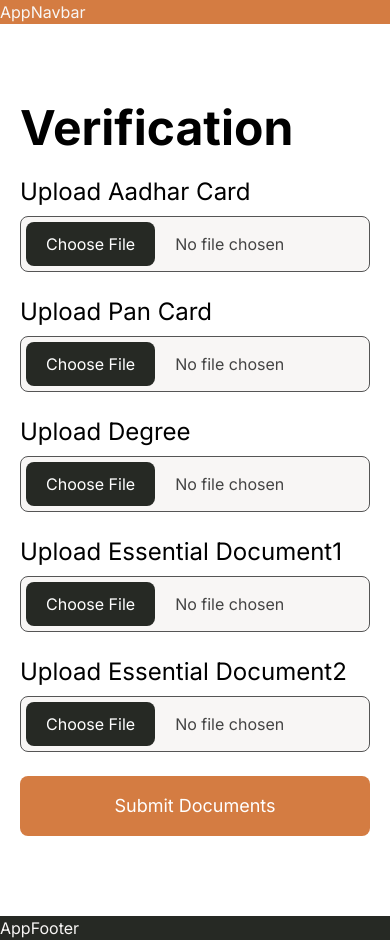
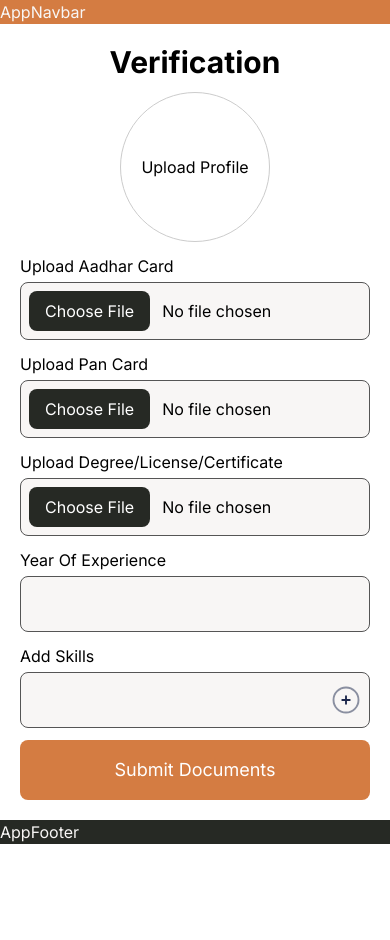
Before and after one commit to LegalX-SIH-2023/LegalEase, a Next.js app: page /verification in a window 390 px wide. After the commit the page ends 844 px from the top, so only its background shows below. Built offline with nearby package versions, Linux system fonts and the light colour scheme.

Commit message:
implemented the add skill and upload profile input section

```diff
--- /dev/null
+++ b/app/verification/assets/addIcon.jsx
@@ -0,0 +1,30 @@
+import React from "react";
+
+const AddIcon = () => {
+  return (
+    <svg
+      xmlns="http://www.w3.org/2000/svg"
+      width="30px"
+      height="30px"
+      viewBox="0 0 24 24"
+      fill="none"
+    >
+      <circle
+        opacity="0.5"
+        cx="12"
+        cy="12"
+        r="10"
+        stroke="#1C274C"
+        stroke-width="1.5"
+      />
+      <path
+        d="M15 12L12 12M12 12L9 12M12 12L12 9M12 12L12 15"
+        stroke="#1C274C"
+        stroke-width="1.5"
+        stroke-linecap="round"
+      />
+    </svg>
+  );
+};
+
+export default AddIcon;
--- /dev/null
+++ b/app/verification/assets/closeIcon.jsx
@@ -0,0 +1,25 @@
+import React from "react";
+
+const CloseIcon = () => {
+  return (
+    <svg
+      xmlns="http://www.w3.org/2000/svg"
+      width="30px"
+      height="30px"
+      viewBox="0 0 24 24"
+      fill="none"
+    >
+      <path
+        opacity="0.5"
+        d="M22 12C22 17.5228 17.5228 22 12 22C6.47715 22 2 17.5228 2 12C2 6.47715 6.47715 2 12 2C17.5228 2 22 6.47715 22 12Z"
+        fill="#1C274C"
+      />
+      <path
+        d="M8.96967 8.96967C9.26256 8.67678 9.73744 8.67678 10.0303 8.96967L12 10.9394L13.9697 8.96969C14.2626 8.6768 14.7374 8.6768 15.0303 8.96969C15.3232 9.26258 15.3232 9.73746 15.0303 10.0304L13.0607 12L15.0303 13.9696C15.3232 14.2625 15.3232 14.7374 15.0303 15.0303C14.7374 15.3232 14.2625 15.3232 13.9696 15.0303L12 13.0607L10.0304 15.0303C9.73746 15.3232 9.26258 15.3232 8.96969 15.0303C8.6768 14.7374 8.6768 14.2626 8.96969 13.9697L10.9394 12L8.96967 10.0303C8.67678 9.73744 8.67678 9.26256 8.96967 8.96967Z"
+        fill="#1C274C"
+      />
+    </svg>
+  );
+};
+
+export default CloseIcon;
--- a/app/verification/page.jsx
+++ b/app/verification/page.jsx
@@ -1,40 +1,185 @@
-import React from "react";
+"use client";
+import React, { useState } from "react";
+import CloseIcon from "./assets/closeIcon";
+import AddIcon from "./assets/addIcon";
 
 const Verification = () => {
+  const [currentSkill, setCurrentSkill] = useState("");
+  const [yoe, setYoe] = useState(null);
+  const [skills, setSkills] = useState([
+    // "C++",
+    // "Java",
+    // "HTML",
+    // "CSS",
+    // "JavaScript",
+    // "ReactJS",
+    // "NodeJS",
+    // "ExpressJS",
+    // "MongoDB",
+  ]);
+
+  const handleCurrentSkill = (e) => {
+    setCurrentSkill(e.target.value);
+  };
+
+  const handleSkills = (deleteSkill) => {
+    setSkills((currentSkills) => {
+      return currentSkills.filter((skill) => skill != deleteSkill);
+    });
+  };
+
+  const addSkill = (skill) => {
+    if (skill.trim() !== "") {
+      setSkills([...skills, skill]);
+      setCurrentSkill("");
+    }
+  };
+
+  const [image, setImage] = useState(null);
+
+  const handleImageChange = (e) => {
+    const file = e.target.files[0];
+    if (file) {
+      const reader = new FileReader();
+      reader.onload = () => {
+        setImage(reader.result);
+      };
+      reader.readAsDataURL(file);
+    }
+  };
+
   return (
     <div>
-      <form action="">
-        <div className="flex flex-col gap-6 sm:w-1/2 mx-auto my-20">
-          <h1 className="text-5xl font-bold">Verification</h1>
-          <div className="flex flex-col gap-2">
-            <label htmlFor="file" className="text-2xl">
+      <form
+        onSubmit={(e) => {
+          e.preventDefault();
+        }}
+      >
+        <div className="flex flex-col gap-3 md:gap-6 sm:w-1/2 mx-auto my-4 sm:my-10 md:my-20">
+          <h1 className="text-3xl md:text-5xl font-bold text-center">
+            Verification
+          </h1>
+
+          <div className="text-center">
+            {/* <label htmlFor="file" className="text-md sm:text-xl md:text-2xl">
+              Upload Profile
+            </label> */}
+            <input
+              type="file"
+              accept="image/*"
+              onChange={handleImageChange}
+              id="profileImageInput"
+              style={{ display: "none" }}
+              className="mx-auto"
+            />
+            <label htmlFor="profileImageInput">
+              <div
+                style={{
+                  width: "150px",
+                  height: "150px",
+                  border: "1px solid #ccc",
+                  borderRadius: "50%",
+                  overflow: "hidden",
+                  display: "flex",
+                  justifyContent: "center",
+                  alignItems: "center",
+                  cursor: "pointer",
+                }}
+                className="mx-auto"
+              >
+                {image ? (
+                  <img
+                    src={image}
+                    alt="Profile"
+                    style={{ maxWidth: "100%", maxHeight: "100%" }}
+                  />
+                ) : (
+                  "Upload Profile"
+                )}
+              </div>
+            </label>
+          </div>
+
+          <div className="flex flex-col gap-1 sm:gap-2">
+            <label htmlFor="file" className="text-md sm:text-xl md:text-2xl">
               Upload Aadhar Card
             </label>
-            <input className="block" type="file"></input>
+            <input
+              className="block bg-primary-light p-2 rounded-lg border border-[#555] file:bg-[#262924] file:py-2 file:px-4 file:rounded-lg file:text-white file:border-none file:mr-3"
+              type="file"
+            ></input>
           </div>
-          <div className="flex flex-col gap-2">
-            <label htmlFor="file" className="text-2xl">
+          <div className="flex flex-col gap-1 sm:gap-2">
+            <label htmlFor="file" className="text-md sm:text-xl md:text-2xl">
               Upload Pan Card
             </label>
-            <input className="block" type="file"></input>
+            <input
+              className="block bg-primary-light p-2 rounded-lg border border-[#555] file:bg-[#262924] file:py-2 file:px-4 file:rounded-lg file:text-white file:border-none file:mr-3"
+              type="file"
+            ></input>
           </div>
-          <div className="flex flex-col gap-2">
-            <label htmlFor="file" className="text-2xl">
-              Upload Degree
+          <div className="flex flex-col gap-1 sm:gap-2">
+            <label htmlFor="file" className="text-md sm:text-xl md:text-2xl">
+              Upload Degree/License/Certificate
             </label>
-            <input className="block" type="file"></input>
+            <input
+              className="block bg-primary-light p-2 rounded-lg border border-[#555] file:bg-[#262924] file:py-2 file:px-4 file:rounded-lg file:text-white file:border-none file:mr-3"
+              type="file"
+            ></input>
           </div>
-          <div className="flex flex-col gap-2">
-            <label htmlFor="file" className="text-2xl">
-              Upload Essential Document1
+          <div className="flex flex-col gap-1 sm:gap-2">
+            <label htmlFor="file" className="text-md sm:text-xl md:text-2xl">
+              Year Of Experience
             </label>
-            <input className="block" type="file"></input>
+            <div className="flex bg-[#f8f6f5] h-14 border border-[#555] rounded-lg px-2">
+              <input
+                className="block w-full bg-[#f8f6f5] outline-none text-xl"
+                type="number"
+                value={yoe}
+                onChange={(e) => setYoe(e.target.value)}
+              ></input>
+            </div>
           </div>
-          <div className="flex flex-col gap-2">
-            <label htmlFor="file" className="text-2xl">
-              Upload Essential Document2
+          <div className="flex flex-col gap-1 sm:gap-2">
+            <label htmlFor="file" className="text-md sm:text-xl md:text-2xl">
+              Add Skills
             </label>
-            <input className="block" type="file"></input>
+            <div className="flex bg-[#f8f6f5] h-14 border border-[#555] rounded-lg px-2">
+              <input
+                className="block w-full bg-[#f8f6f5] outline-none text-xl"
+                type="text"
+                value={currentSkill}
+                onChange={handleCurrentSkill}
+              ></input>
+              <div
+                className="pt-3 cursor-pointer"
+                onClick={() => addSkill(currentSkill)}
+              >
+                <AddIcon />
+              </div>
+            </div>
+          </div>
+          <div
+            className={`border border-[#555] rounded-lg text-xl flex flex-wrap p-2 gap-2 ${
+              skills.length === 0 ? "hidden" : "block"
+            }`}
+          >
+            {skills.map((skill, index) => {
+              return (
+                <div
+                  key={index}
+                  className="py-1 pl-2 pr-1 rounded-full bg-primary-light border border-[#555] flex gap-1 sm:gap-2 md:gap-4"
+                >
+                  <p>{skill}</p>
+                  <div
+                    className="cursor-pointer"
+                    onClick={() => handleSkills(skill)}
+                  >
+                    <CloseIcon />
+                  </div>
+                </div>
+              );
+            })}
           </div>
           <button className="bg-primary py-4 text-white rounded-lg text-lg">
             Submit Documents
--- a/app/verification/style.css
+++ b/app/verification/style.css
@@ -1,5 +1,4 @@
-input[type="file"] {
-  /* width: 300px; */
+/* input[type="file"] {
   max-width: 100%;
   color: #444;
   padding: 5px;
@@ -17,8 +16,4 @@ input[type="file"]::file-selector-button {
   color: white;
   cursor: pointer;
   transition: background 0.2s ease-in-out;
-}
-
-input[type="file"]::file-selector-button:hover {
-  background: #0d45a5;
-}
+} */
```
